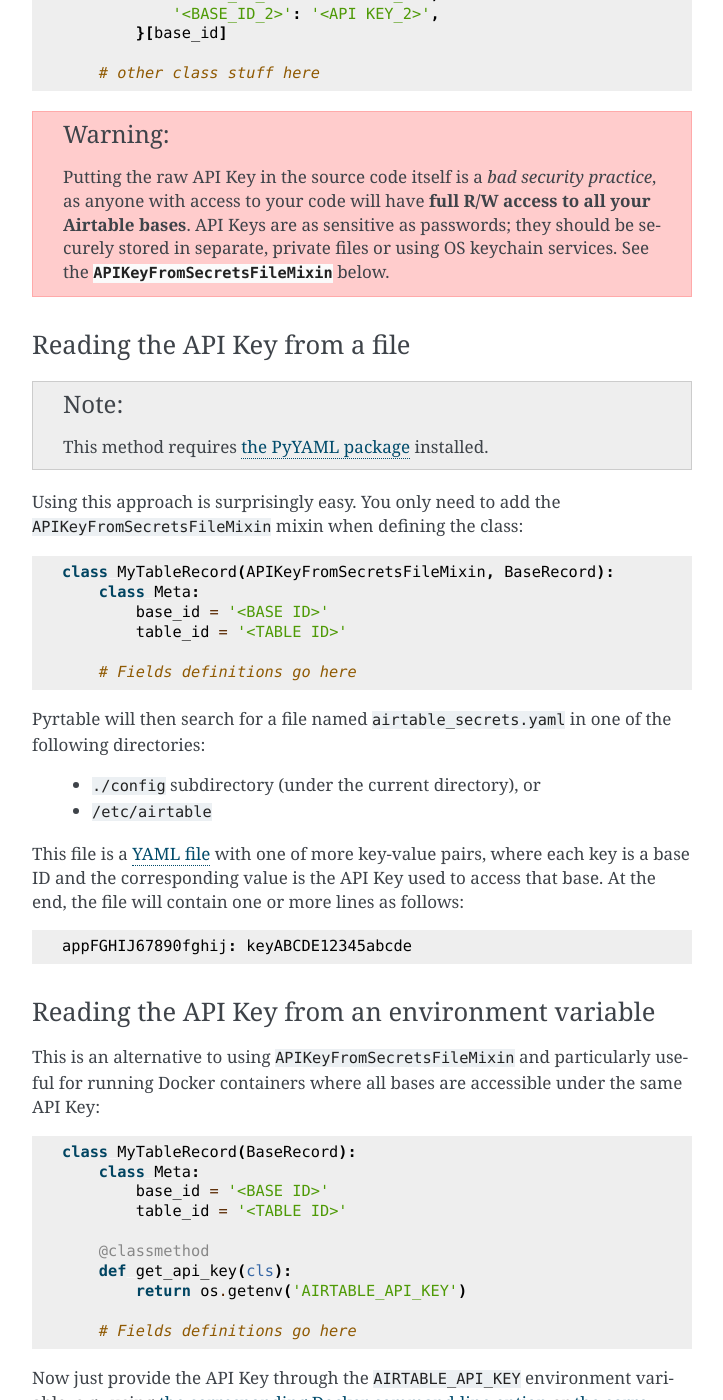
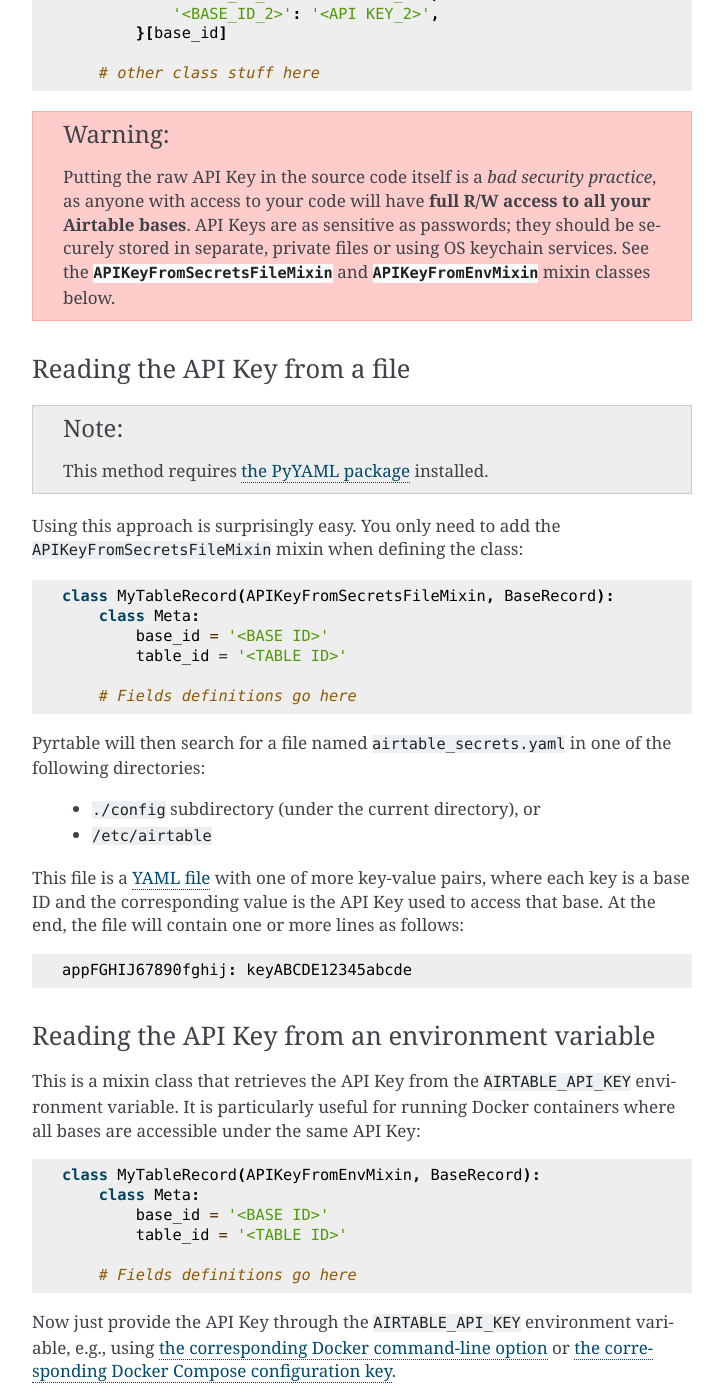
Before and after one commit to vilarneto/pyrtable, a Sphinx documentation site: the page built from docs/source/record.rst, in a window 1280 px wide and 1400 px high, scrolled down 1646 px. Shown: the whole window, without its empty margins (388-1111 px from the left). Built offline with Sphinx 7.4.7, drawn with Linux system fonts in a browser that asks for light colours.

Commit message:
Create APIKeyFromEnvMixin mixin class

```diff
--- a/README.rst
+++ b/README.rst
@@ -34,7 +34,7 @@
 
        @classmethod
        def get_api_key(cls):
-           # The API key can be generated in you Airtable Account page.
+           # The API Key can be generated in you Airtable Account page.
            # DO NOT COMMIT THIS STRING!
            return 'keyABCDE12345'
 
@@ -105,7 +105,7 @@
                      desc='Updating Airtable records'):
            pass
 
-Pyrtable also has some extra tools to cache data and to store authentication keys in JSON/YAML files or in an environment variable. Remember to never commit sensitive data to your repository, as Airtable authentication allows **full R/W access to all your bases** with a single API key!
+Pyrtable also has some extra tools to cache data and to store authentication keys in JSON/YAML files or in an environment variable. Remember to never commit sensitive data to your repository, as Airtable authentication allows **full R/W access to all your bases** with a single API Key!
 
 Compatibility
 -------------
--- a/docs/source/index.rst
+++ b/docs/source/index.rst
@@ -51,7 +51,7 @@
 
         @classmethod
         def get_api_key(cls):
-            # The API key can be generated in you Airtable Account page.
+            # The API Key can be generated in you Airtable Account page.
             # DO NOT COMMIT THIS STRING!
             return 'keyABCDE12345'
 
--- a/docs/source/record.rst
+++ b/docs/source/record.rst
@@ -82,7 +82,7 @@
 
 .. warning::
 
-    Putting the raw API Key in the source code itself is a *bad security practice*, as anyone with access to your code will have **full R/W access to all your Airtable bases**. API Keys are as sensitive as passwords; they should be securely stored in separate, private files or using OS keychain services. See the :class:`APIKeyFromSecretsFileMixin` below.
+    Putting the raw API Key in the source code itself is a *bad security practice*, as anyone with access to your code will have **full R/W access to all your Airtable bases**. API Keys are as sensitive as passwords; they should be securely stored in separate, private files or using OS keychain services. See the :class:`APIKeyFromSecretsFileMixin` and :class:`APIKeyFromEnvMixin` mixin classes below.
 
 .. _APIKeyFromSecretsFileMixin:
 
@@ -115,19 +115,17 @@
 .. index::
    single: Docker; Providing the API Key
 
+.. _APIKeyFromEnvMixin:
+
 Reading the API Key from an environment variable
 ^^^^^^^^^^^^^^^^^^^^^^^^^^^^^^^^^^^^^^^^^^^^^^^^
 
-This is an alternative to using ``APIKeyFromSecretsFileMixin`` and particularly useful for running Docker containers where all bases are accessible under the same API Key::
+This is a mixin class that retrieves the API Key from the ``AIRTABLE_API_KEY`` environment variable. It is particularly useful for running Docker containers where all bases are accessible under the same API Key::
 
-    class MyTableRecord(BaseRecord):
+    class MyTableRecord(APIKeyFromEnvMixin, BaseRecord):
         class Meta:
             base_id = '<BASE ID>'
             table_id = '<TABLE ID>'
-
-        @classmethod
-        def get_api_key(cls):
-            return os.getenv('AIRTABLE_API_KEY')
 
         # Fields definitions go here
 
```
Also changed, not shown: other parts of docs/source/index.rst (+2 -2 lines), README.md (+2 -2 lines), 3 other files.
